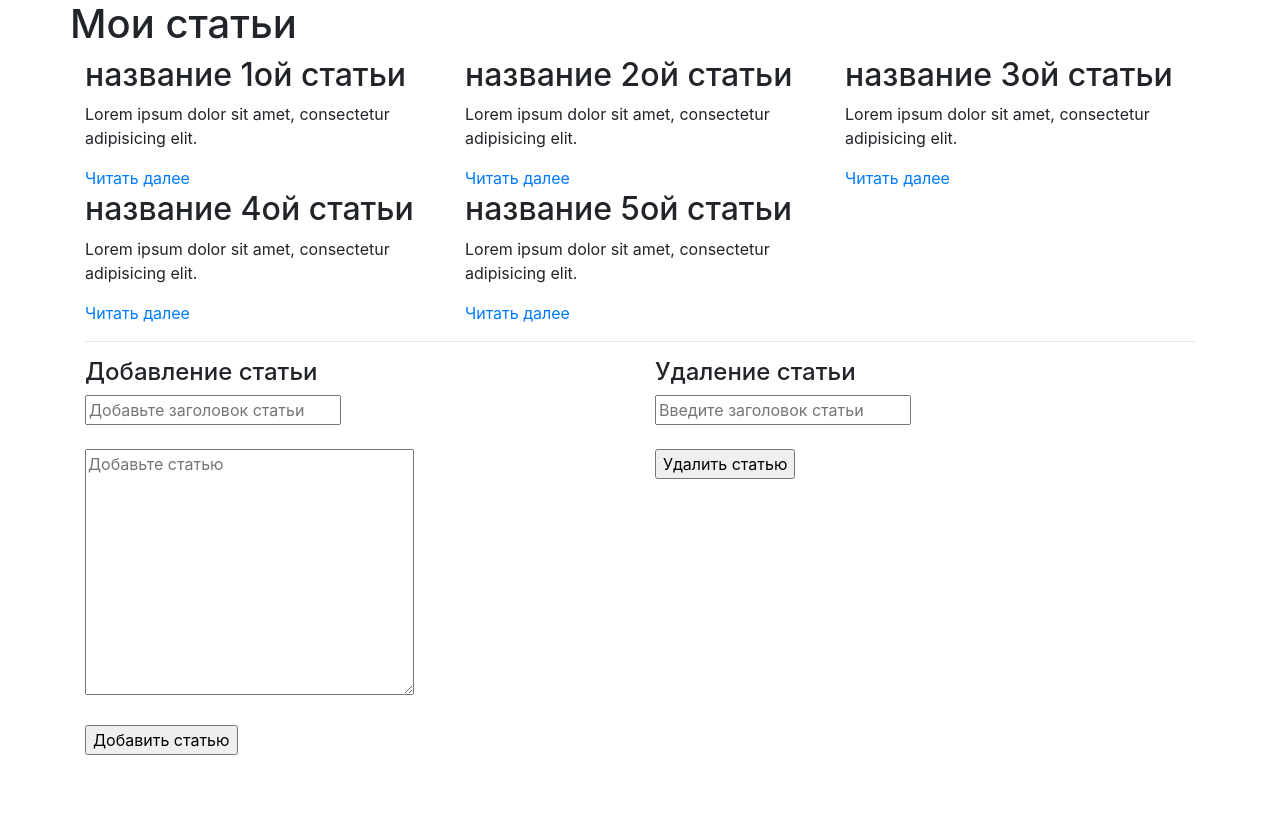
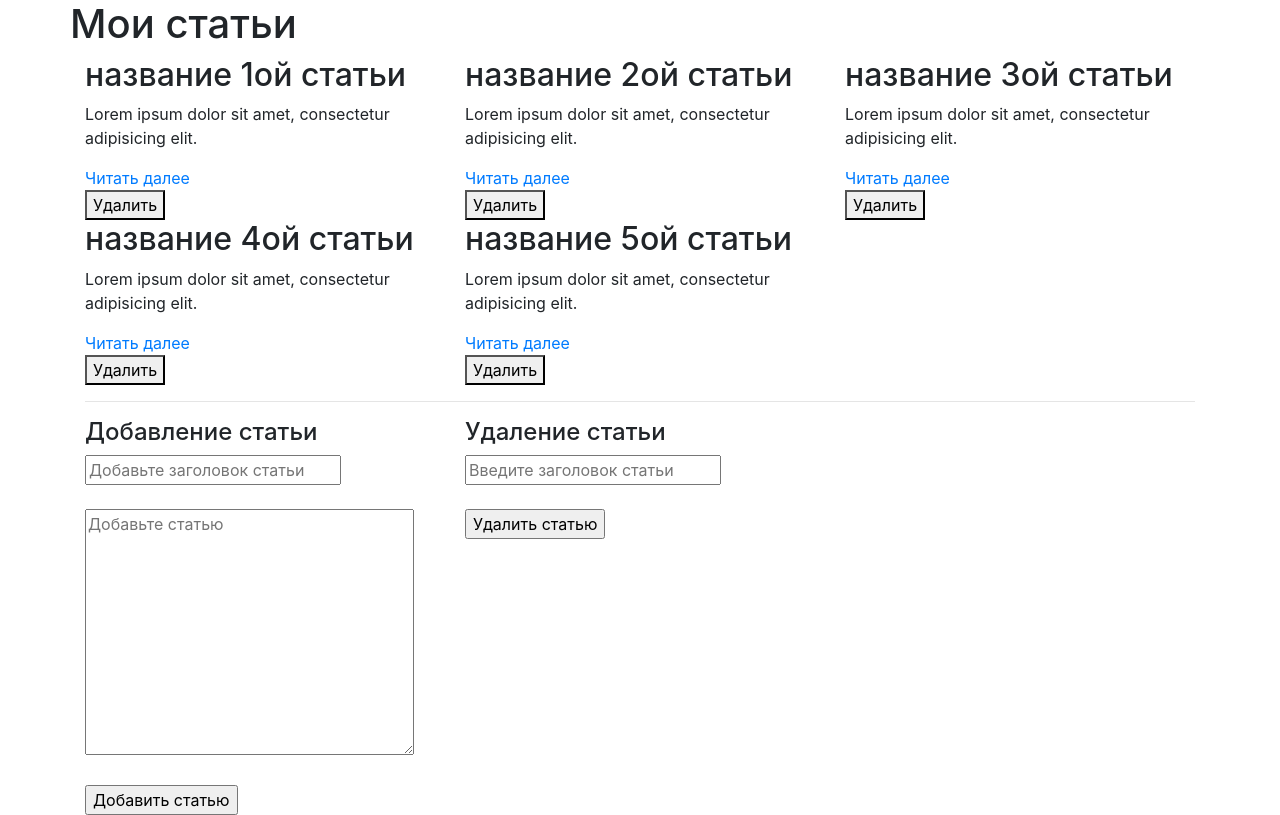
Before and after one commit to gmezenzev/MarlinProject, a PHP site: page / in a window 1280 px wide. Before the commit the page ends 755 px from the top, so only its background shows below. Run offline with PHP 8.4, Linux system fonts and the light colour scheme; data comes from the database, SQL or seed files in the repository; some libraries are stand-ins or nearby versions.

Commit message:
удалил массив

```diff
--- a/index.php
+++ b/index.php
@@ -1,15 +1,4 @@
 <?php
-$posts = [
-    ["title" => "название 1ой статьи",
-        "desc" => "Lorem ipsum dolor sit amet, consectetur adipisicing elit."
-    ],
-    ["title" => "название 2ой статьи",
-        "desc" => "Lorem ipsum dolor sit amet, consectetur adipisicing elit."
-    ],
-    ["title" => "название 3ой статьи",
-        "desc" => "Lorem ipsum dolor sit amet, consectetur adipisicing elit."
-    ]
-];
 
 $pdo = new PDO('mysql:host=localhost;dbname=MarlinProject', 'root', 'root');
 $statement = $pdo->query("SELECT name, description FROM posts  ");
@@ -41,12 +30,15 @@ $posts = $statement->fetchAll(PDO:: FETCH_ASSOC);
                 <h2><?php echo $post["name"] ?></h2>
                 <p><?php echo $post["description"] ?></p>
                 <a href="#">Читать далее</a>
+                <form action="delete.php">
+                    <button> Удалить</button>
+                </form>
             </div>
         <?php endforeach; ?>
     </div>
     <hr>
     <div class="row">
-        <div class="col-md-6">
+        <div class="col-md-4">
             <h4>Добавление статьи</h4>
             <form action="create.php" method="POST">
                 <input type="text" name="name" placeholder="Добавьте заголовок статьи"><br><br>
@@ -54,13 +46,14 @@ $posts = $statement->fetchAll(PDO:: FETCH_ASSOC);
                 <input type="submit" value="Добавить статью">
             </form>
         </div>
-        <div class="col-md-6">
+        <div class="col-md-4">
             <h4>Удаление статьи</h4>
             <form action="delete.php" method="POST">
                 <input type="text" name="name" placeholder="Введите заголовок статьи"><br><br>
                 <input type="submit" value="Удалить статью">
             </form>
         </div>
+
     </div>
 
 
```
